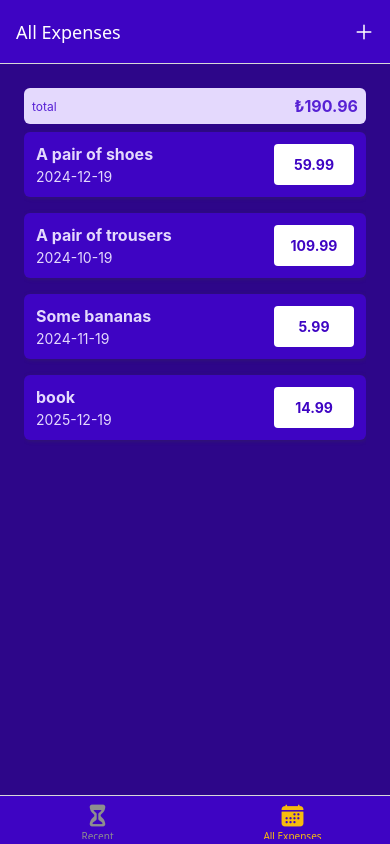
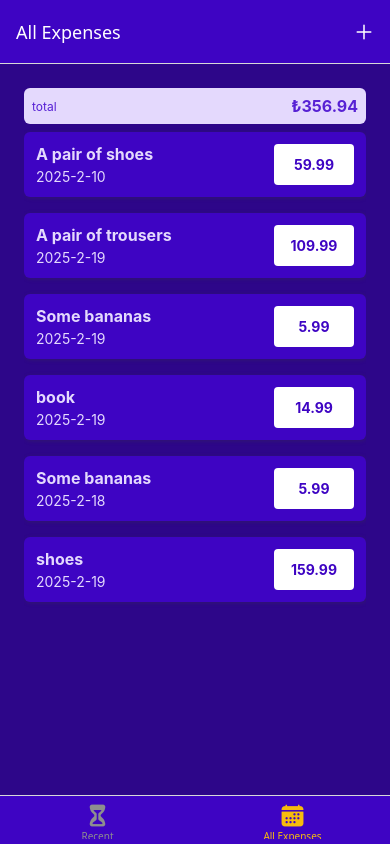
Before and after one commit to keremciftcidev/ExpenseTrackerApp, a React Native app: screen /AllExpenses in a window 390 px wide. Built offline with nearby package versions, Linux system fonts and the light colour scheme.

Commit message:
Deleting & Updating Expenses

```diff
--- a/screens/ManageExpense.js
+++ b/screens/ManageExpense.js
@@ -1,12 +1,14 @@
 import { StyleSheet, View } from "react-native";
-import { useLayoutEffect } from "react";
+import { useContext, useLayoutEffect } from "react";
 import IconButton from "../components/UI/IconButton";
 import { GlobalStyles } from "../constants/styles";
 import Button from "../components/UI/Button";
+import { ExpensesContext } from "../store/expenses-contect";
 
 function ManageExpense({ route, navigation }) {
-  const editedExpense = route.params?.expenseId;
-  const isEditing = !!editedExpense;
+  const expenseCtx = useContext(ExpensesContext);
+  const editedExpenseId = route.params?.expenseId;
+  const isEditing = !!editedExpenseId;
 
   useLayoutEffect(() => {
     navigation.setOptions({
@@ -15,21 +17,40 @@ function ManageExpense({ route, navigation }) {
   }, [navigation, isEditing]);
 
   function deleteExpenseHandler() {
-    navigation.goBack()
+    expenseCtx.deleteExpense(editedExpenseId);
+    navigation.goBack();
   }
-  function cancelHandler(){
-    navigation.goBack()
+  function cancelHandler() {
+    navigation.goBack();
   }
-  function confirmHandler(){
-    navigation.goBack()
+  function confirmHandler() {
+    if (isEditing) {
+      expenseCtx.updateExpense(
+        editedExpenseId,{
+        description: "test!!!",
+        amount: 20.0,
+        date: new Date("2025-02-20"),
+      });
+    } else {
+      expenseCtx.addExpense({
+        description: "test",
+        amount: 10.0,
+        date: new Date("2025-02-20"),
+      });
+    }
+    navigation.goBack();
   }
 
   return (
     <View style={styles.container}>
-        <View style={styles.buttons}>
-            <Button style={styles.button} mode="flat" onPress={cancelHandler}>Cancel</Button>
-            <Button style={styles.button} onPress={confirmHandler}>{isEditing ? "Update" : "Add"}</Button>
-        </View>
+      <View style={styles.buttons}>
+        <Button style={styles.button} mode="flat" onPress={cancelHandler}>
+          Cancel
+        </Button>
+        <Button style={styles.button} onPress={confirmHandler}>
+          {isEditing ? "Update" : "Add"}
+        </Button>
+      </View>
       {isEditing && (
         <View style={styles.deleteContainer}>
           <IconButton
@@ -52,14 +73,14 @@ const styles = StyleSheet.create({
     padding: 24,
     backgroundColor: GlobalStyles.colors.primary800,
   },
-  buttons:{
-    flexDirection:"row",
-    justifyContent:"center",
-    alignItems:"center"
+  buttons: {
+    flexDirection: "row",
+    justifyContent: "center",
+    alignItems: "center",
   },
-  button:{
-    minWidth:120,
-    marginHorizontal:8
+  button: {
+    minWidth: 120,
+    marginHorizontal: 8,
   },
 
   deleteContainer: {
--- a/screens/RecentExpenses.js
+++ b/screens/RecentExpenses.js
@@ -10,7 +10,7 @@ function RecentExpenses() {
         const today = new Date()
         const date7DaysAgo =getDateMinusDays(today,7)
 
-        return expense.date > date7DaysAgo
+        return (expense.date >= date7DaysAgo) && (expense.date <= today)
     })
     return  <ExpensesOutput expenses={recentExpenses} expensesPeriod={"Last 7 days"}/>
 }
--- a/store/expenses-contect.js
+++ b/store/expenses-contect.js
@@ -5,25 +5,37 @@ const DUMMY_EXPENSES = [
         id:"e1",
         description:"A pair of shoes",
         amount:59.99,
-        date: new Date("2024-12-19")
+        date: new Date("2025-02-10")
     },
     {
         id:"e2",
         description:"A pair of trousers",
         amount:109.99,
-        date: new Date("2024-10-19")
+        date: new Date("2025-02-19")
     },{
         id:"e3",
         description:"Some bananas ",
         amount:5.99,
-        date: new Date("2024-11-19")
+        date: new Date("2025-02-19")
     },
     {
         id:"e4",
         description:"book",
         amount:14.99,
-        date: new Date("2025-12-19")
-    }
+        date: new Date("2025-02-19")
+    },
+    {
+      id:"e5",
+      description:"Some bananas ",
+      amount:5.99,
+      date: new Date("2025-02-18")
+  },
+  {
+      id:"e6",
+      description:"shoes",
+      amount:159.99,
+      date: new Date("2025-02-19")
+  }
 ]
 
 export const ExpensesContext = createContext({
@@ -54,13 +66,13 @@ function expenseReducer(state, action) {
 function ExpensesContextProvider({ children }) {
   const [expensesState,dispatch] = useReducer(expenseReducer , DUMMY_EXPENSES);
 
-  function addExpense({expenseData}){
+  function addExpense(expenseData){
     dispatch({type:"ADD" , payload:expenseData})
   }
-  function deleteExpense({id}){
+  function deleteExpense(id){
     dispatch({type:"DELETE" , payload:id})
   }
-  function updateExpense({id,expenseData}){
+  function updateExpense(id,expenseData){
     dispatch({type:"UPDATE" , payload:{id:id,data:expenseData}})
   }
 
```
